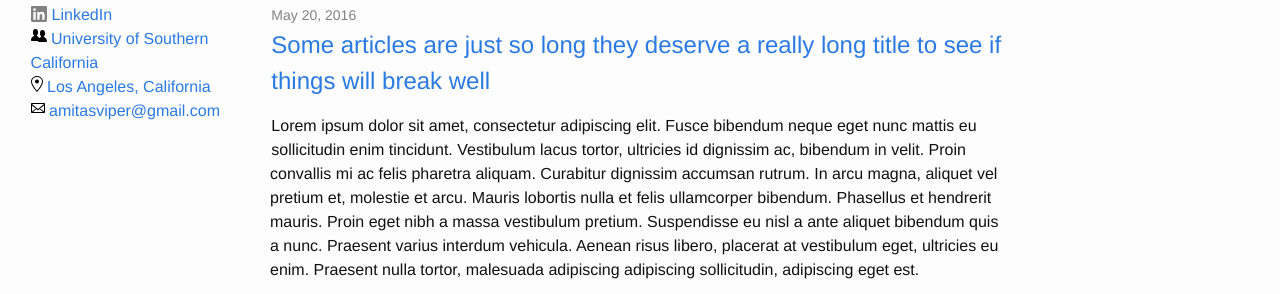
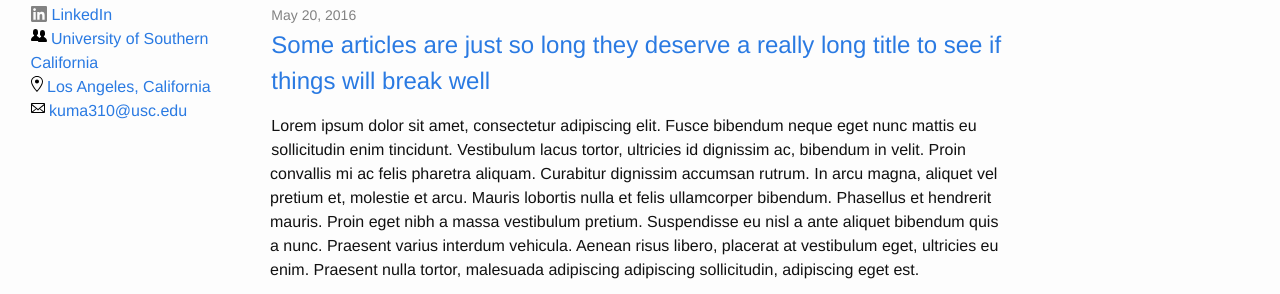
Before and after one commit to amitasviper/amitasviper.github.io, a Jekyll site: the page built from index.md, in a window 1280 px wide. Shown: the part 550-844 px from the top of the page. Built offline with Jekyll 4.4.1, drawn with Linux system fonts in a browser that asks for light colours.

Commit message:
Change email id

```diff
--- a/_layouts/default.html
+++ b/_layouts/default.html
@@ -32,7 +32,7 @@
                   <span class="p-label"><a target="_blank" href="https://goo.gl/maps/LYjNwxwUtkk">Los Angeles, California</a></span>
                 </li>
                 <li aria-label="Email" class="vcard-detail pt-1 css-truncate css-truncate-target" itemprop="email"><svg aria-hidden="true" class="octicon octicon-mail" height="16" version="1.1" viewBox="0 0 14 16" width="14"><path fill-rule="evenodd" d="M0 4v8c0 .55.45 1 1 1h12c.55 0 1-.45 1-1V4c0-.55-.45-1-1-1H1c-.55 0-1 .45-1 1zm13 0L7 9 1 4h12zM1 5.5l4 3-4 3v-6zM2 12l3.5-3L7 10.5 8.5 9l3.5 3H2zm11-.5l-4-3 4-3v6z"></path></svg>
-                  <a href="mailto:amitasviper@gmail.com" class="u-email">amitasviper@gmail.com</a>
+                  <a href="mailto:kuma310@usc.edu" class="u-email">kuma310@usc.edu</a>
                 </li>
                 <!-- <li aria-label="Blog or website" class="vcard-detail pt-1 css-truncate css-truncate-target" itemprop="url"><svg aria-hidden="true" class="octicon octicon-link" height="16" version="1.1" viewBox="0 0 16 16" width="16"><path fill-rule="evenodd" d="M4 9h1v1H4c-1.5 0-3-1.69-3-3.5S2.55 3 4 3h4c1.45 0 3 1.69 3 3.5 0 1.41-.91 2.72-2 3.25V8.59c.58-.45 1-1.27 1-2.09C10 5.22 8.98 4 8 4H4c-.98 0-2 1.22-2 2.5S3 9 4 9zm9-3h-1v1h1c1 0 2 1.22 2 2.5S13.98 12 13 12H9c-.98 0-2-1.22-2-2.5 0-.83.42-1.64 1-2.09V6.25c-1.09.53-2 1.84-2 3.25C6 11.31 7.55 13 9 13h4c1.45 0 3-1.69 3-3.5S14.5 6 13 6z"></path></svg>
                   <a href="http://amitasviper.com/" class="u-url" rel="nofollow me">http://amitasviper.com/</a>
```
